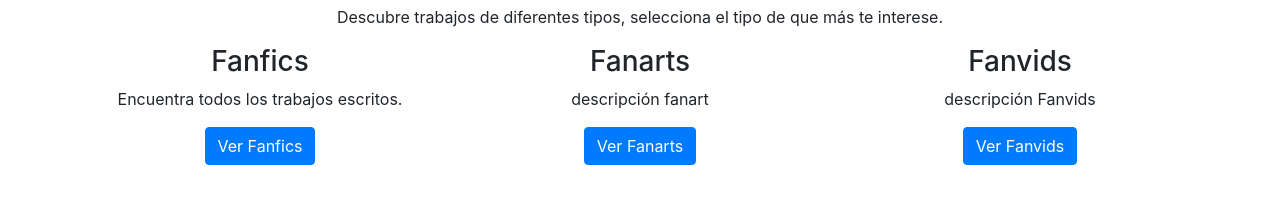
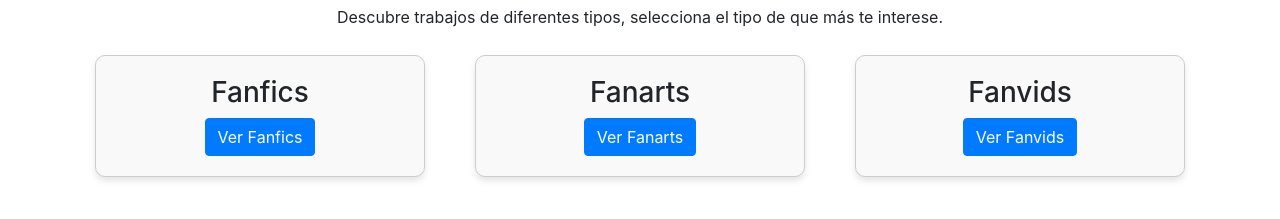
Before and after one commit to brimacias/fanKINGdomP, a plain HTML site: page html/categoriasGenerales.html in a window 1280 px wide. Shown: the part 89-308 px from the top of the page. Drawn offline with nearby package versions, Linux system fonts and the light colour scheme.

Commit message:
Update categoriasGenerales.html

```diff
--- a/html/categoriasGenerales.html
+++ b/html/categoriasGenerales.html
@@ -6,7 +6,27 @@
         <title>Comunidades - fanKINGdom</title>
         <link rel="stylesheet" href="https://maxcdn.bootstrapcdn.com/bootstrap/4.5.2/css/bootstrap.min.css">
         <style>
-
+            .category-card {
+                border: 1px solid #ccc;
+                border-radius: 10px;
+                padding: 20px;
+                margin: 10px;
+                background-color: #f9f9f9;
+                box-shadow: 0 4px 6px rgba(0, 0, 0, 0.1);
+                transition: transform 0.2s, box-shadow 0.2s;
+            }
+            .category-card:hover {
+                transform: translateY(-5px);
+                box-shadow: 0 6px 8px rgba(0, 0, 0, 0.2);
+            }
+            .btn-primary {
+                background-color: #007bff;
+                border-color: #007bff;
+            }
+            .btn-primary:hover {
+                background-color: #0056b3;
+                border-color: #004085;
+            }
         </style>
     </head>
     <body>
@@ -41,5 +61,27 @@
         <script src="https://code.jquery.com/jquery-3.5.1.slim.min.js"></script>
         <script src="https://cdn.jsdelivr.net/npm/@popperjs/core@2.5.3/dist/umd/popper.min.js"></script>
         <script src="https://maxcdn.bootstrapcdn.com/bootstrap/4.5.2/js/bootstrap.min.js"></script>
+        <script>
+            document.addEventListener("DOMContentLoaded", () => {
+                const categoriasContainer = document.querySelector(".row");
+                //Simulación de JSON por categorías
+                const categorias = [
+                    {"nombreCategoria": "Fanfics", "descripcion": "Encuentra todos los trabajos escritos.", "link": "fanfic.html"},
+                    {"nombreCategoria": "Fanarts", "descripcion": "Descubre obras gráficas de fans.", "link": "fanart.html"},
+                    {"nombreCategoria": "Fanvids", "descripcion": "Explora los videos más creativos.", "link": "fanvid.html"}
+                ];
+
+                categoriasContainer.innerHTML = categorias
+                    .map(cat => `
+                        <div class="col-md-4">
+                             <div class="category-card text-center">
+                                 <h3>${cat.nombreCategoria}</h3>
+                                 <a href="${cat.link}" class="btn btn-primary">Ver ${cat.nombreCategoria}</a>
+                             </div>
+                         </div>
+                        `)
+                        .join("");
+            });
+        </script>
     </body>
 </html>
```
